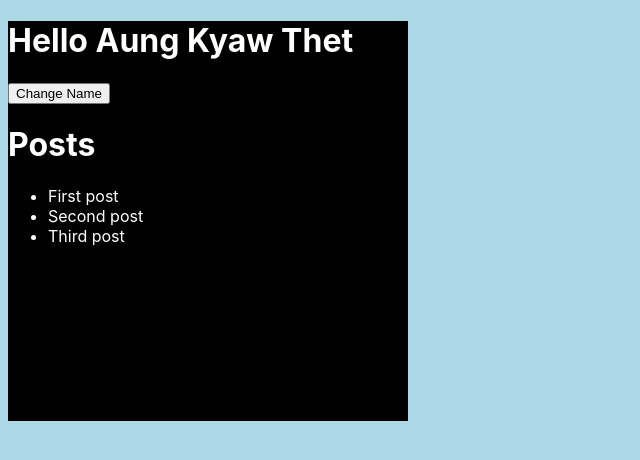
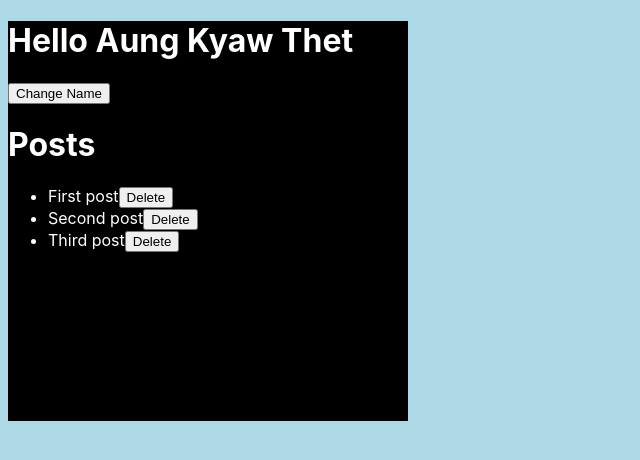
Before and after one commit to aungkyawth3t/spa-react, a React (Create React App) app: page / in a window 1280 px wide. Shown: the top 460 px of the page, without its empty margins (0-640 px from the left). Built offline with nearby package versions, Linux system fonts and the light colour scheme.

Commit message:
delete post example

```diff
--- a/src/App.js
+++ b/src/App.js
@@ -27,6 +27,10 @@
     console.log(name);
   }
 
+  let deletePost = (id) => {
+    setPosts((prevState) => prevState.filter(post => post.id !== id))
+  }
+
   return (
     <div className='app'>
       <h1>Hello {name} </h1>
@@ -34,7 +38,10 @@
       <h1>Posts</h1>
       <ul>
         {posts.map((post) => (
-          <li key={post.id}> {post.title} </li>
+          <li key={post.id}>
+            {post.title}
+            <button onClick={() => deletePost(post.id)}>Delete</button>
+          </li>
         ))}
       </ul>
     </div>
```
